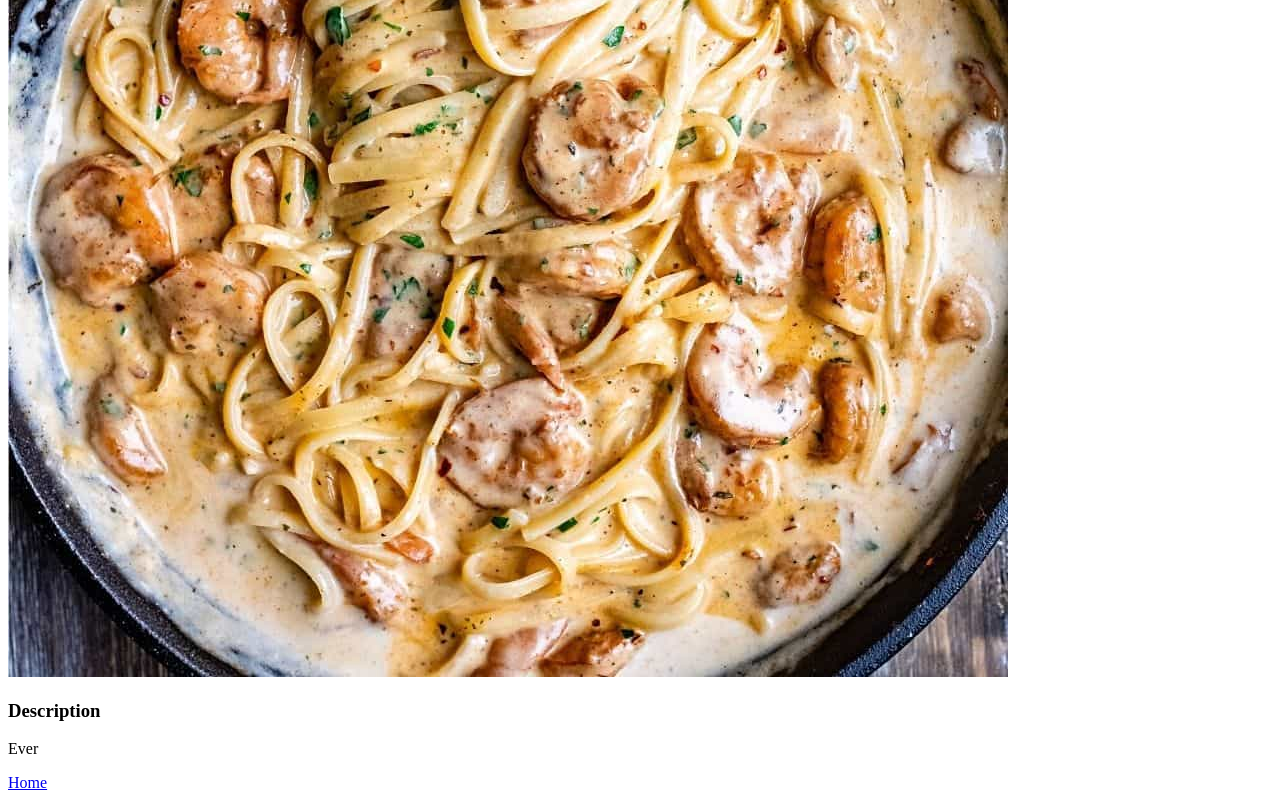
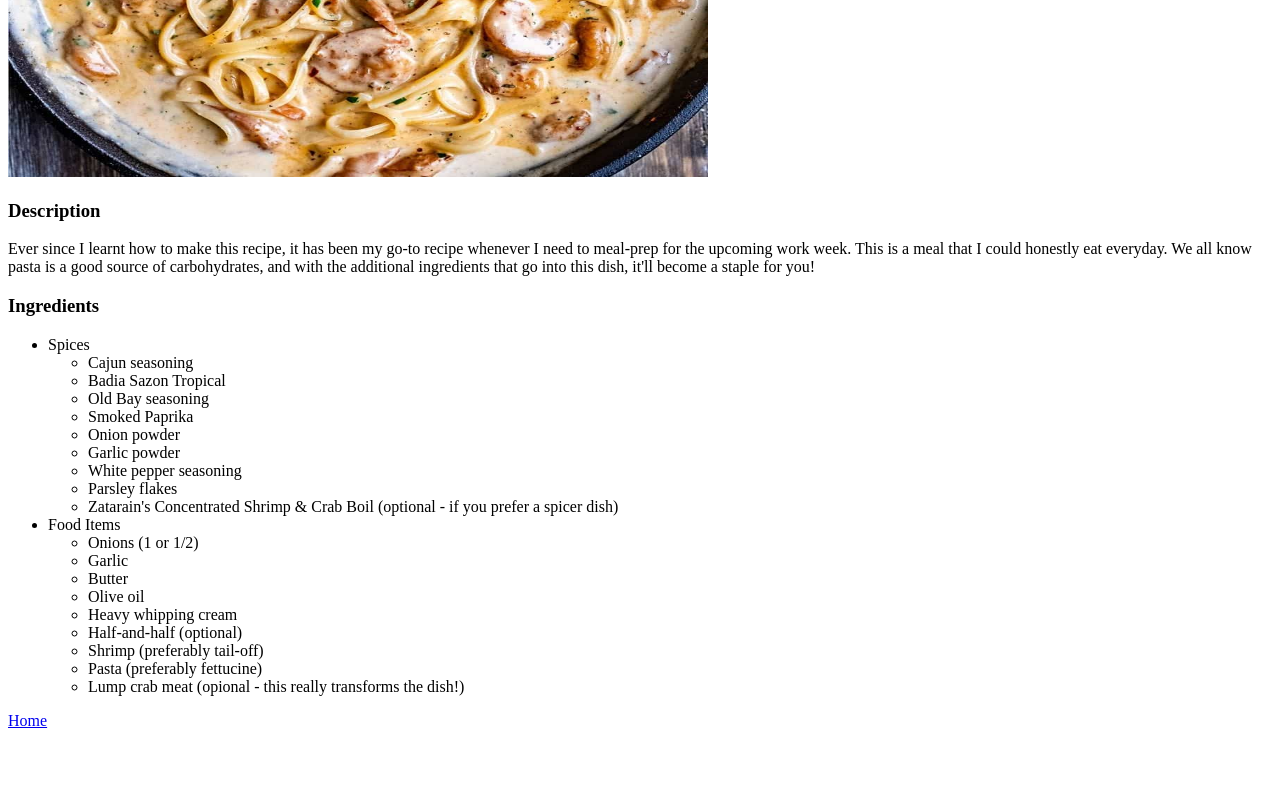
Before and after one commit to amon-stardust/odin-recipes, a plain HTML site: page recipes/cajun_shrimp_pasta.html in a window 1280 px wide. Shown: the part 403-1203 px from the top of the page. After the commit the page ends 1141 px from the top, so only its background shows below. Drawn offline with Linux system fonts and the light colour scheme.

Commit message:
Add description and reciple to cajun shrimp recipe

```diff
--- a/recipes/cajun_shrimp_pasta.html
+++ b/recipes/cajun_shrimp_pasta.html
@@ -7,12 +7,43 @@
     </head>
     <body>
         <h1>Cajun Shrimp Pasta</h1>
-        <img src="./Cajun-Shrimp-Pasta.jpg" alt="Cajun Shrimp Pasta" height="1000" width="1000">
+        <img src="./Cajun-Shrimp-Pasta.jpg" alt="Cajun Shrimp Pasta" height="500" width="700">
+
         <h3>Description</h3>
         <p>
-            Ever
+            Ever since I learnt how to make this recipe, it has been my go-to recipe whenever
+            I need to meal-prep for the upcoming work week. This is a meal that I could honestly eat
+            everyday. We all know pasta is a good source of carbohydrates, and with the additional
+            ingredients that go into this dish, it'll become a staple for you!
         </p>
 
+        <h3>Ingredients</h3>
+        <ul>
+            <li>Spices</li>
+            <ul>
+                <li>Cajun seasoning</li>
+                <li>Badia Sazon Tropical</li>
+                <li>Old Bay seasoning</li>
+                <li>Smoked Paprika</li>
+                <li>Onion powder</li>
+                <li>Garlic powder</li>
+                <li>White pepper seasoning</li>
+                <li>Parsley flakes</li>
+                <li>Zatarain's Concentrated Shrimp & Crab Boil (optional - if you prefer a spicer dish) </li>
+            </ul>
+            <li>Food Items</li>
+            <ul>
+                <li>Onions (1 or 1/2)</li>
+                <li>Garlic</li>
+                <li>Butter</li>
+                <li>Olive oil</li>
+                <li>Heavy whipping cream</li>
+                <li>Half-and-half (optional)</li>
+                <li>Shrimp (preferably tail-off)</li>
+                <li>Pasta (preferably fettucine)</li>
+                <li>Lump crab meat (opional - this really transforms the dish!)</li>
+            </ul>
+        </ul>
 
 
 
```
